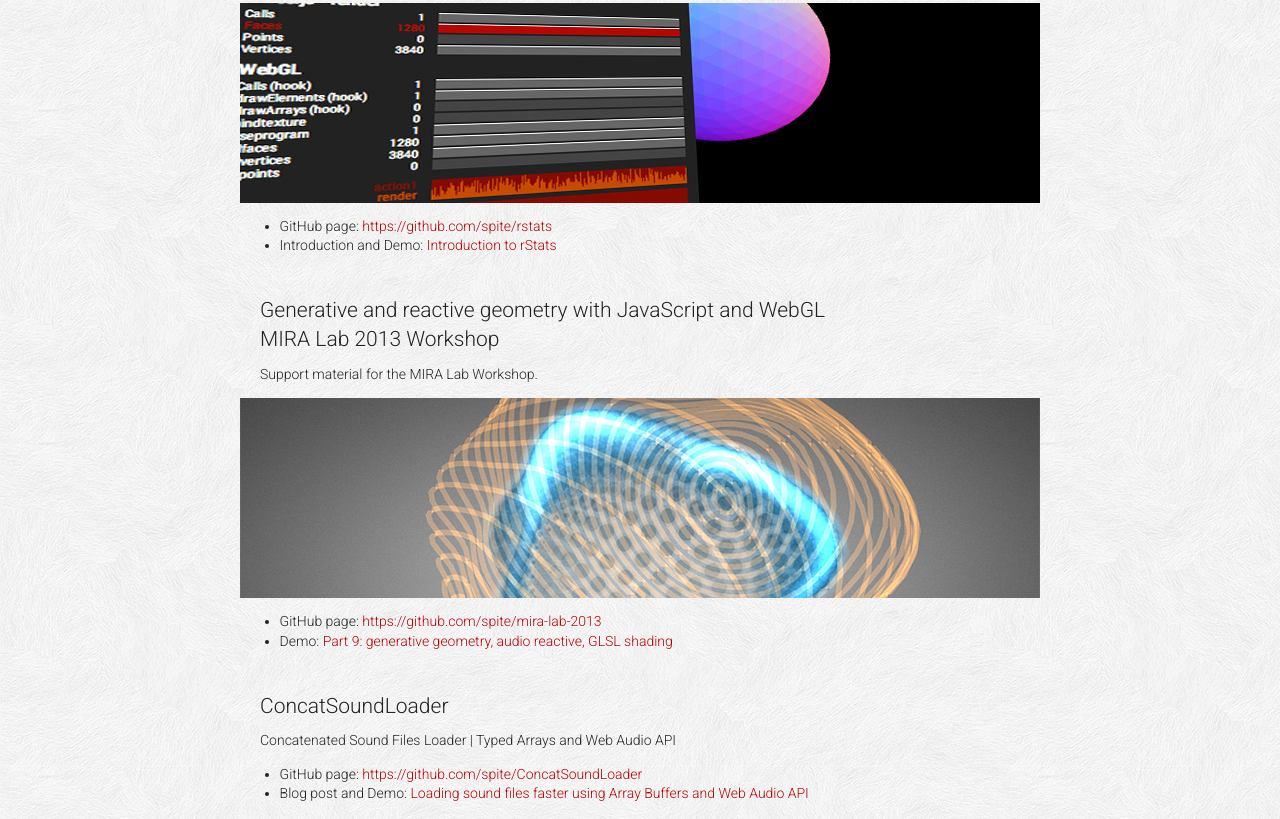
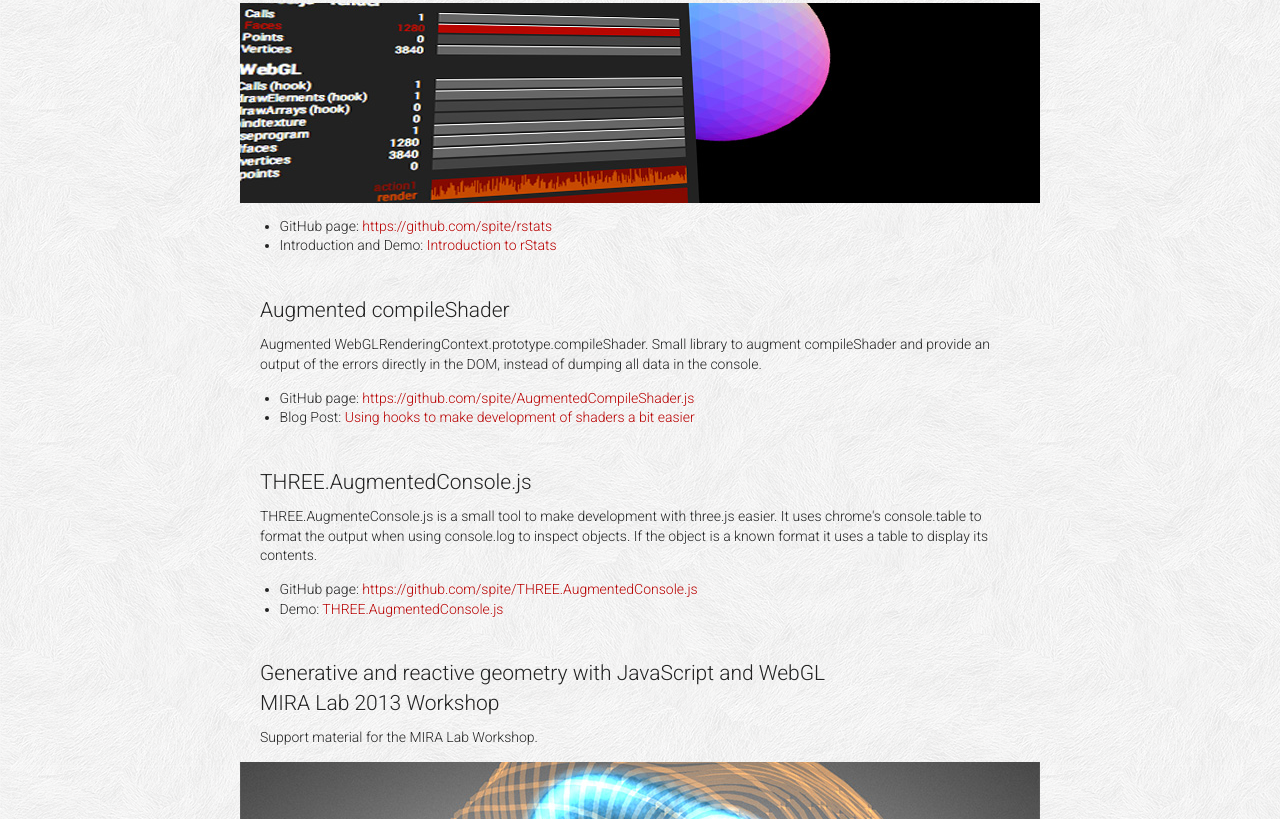
Before and after one commit to spite/spite.github.io, a plain HTML site: page index.html in a window 1280 px wide. Shown: the part 566-1385 px from the top of the page. Drawn offline with Linux system fonts and the light colour scheme.

Commit message:
added AugmentedConsole and AugmentedCompileShader

```diff
--- a/index.html
+++ b/index.html
@@ -36,6 +36,7 @@
         div.placeholder:hover{ background-color: #fff;}
         div.placeholder span{ position: absolute; left: 50%; margin-left: -5em; top: 50%; margin-top: -1em; width: 10em; height: 2em; text-align: center; line-height: 2em; background-color: rgba( 255,255,255,.6); border-radius: 5px; }
         div.placeholder:hover span{ color: #222; font-weight: 400;}
+        h3{ font-weight: bold;}
         </style>
     </head>
 
@@ -61,6 +62,18 @@
 			<li>GitHub page: <a href="https://github.com/spite/rstats" >https://github.com/spite/rstats</a></li>
 			<li>Introduction and Demo: <a href="http://spite.github.io/rstats/">Introduction to rStats</a></li>
 		</ul>
+        <h2 id="augmented-compile-shader">Augmented compileShader</h2>
+        <p>Augmented WebGLRenderingContext.prototype.compileShader. Small library to augment compileShader and provide an output of the errors directly in the DOM, instead of dumping all data in the console.</p>
+        <ul>
+            <li>GitHub page: <a href="https://github.com/spite/AugmentedCompileShader.js" >https://github.com/spite/AugmentedCompileShader.js</a></li>
+            <li>Blog Post: <a href="http://www.clicktorelease.com/blog/using-hooks-for-easier-development-webgl-glsl">Using hooks to make development of shaders a bit easier</a></li>
+        </ul>
+        <h2 id="augmented-console">THREE.AugmentedConsole.js</h2>
+        <p>THREE.AugmenteConsole.js is a small tool to make development with three.js easier. It uses chrome's console.table to format the output when using console.log to inspect objects. If the object is a known format it uses a table to display its contents.</p>
+        <ul>
+            <li>GitHub page: <a href="https://github.com/spite/THREE.AugmentedConsole.js" >https://github.com/spite/THREE.AugmentedConsole.js</a></li>
+            <li>Demo: <a href="http://www.clicktorelease.com/tools/augmented-console/">THREE.AugmentedConsole.js</a></li>
+        </ul>
 		<h2 id="mira-lab-2013">Generative and reactive geometry with JavaScript and WebGL<br/>MIRA Lab 2013 Workshop</h2>
 		<p>Support material for the MIRA Lab Workshop.</p>
 		<div class="image">
```
